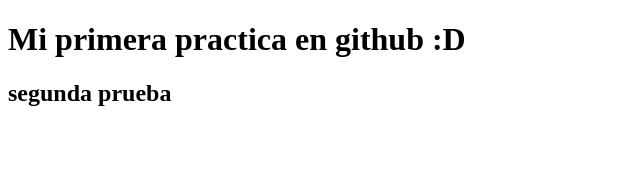
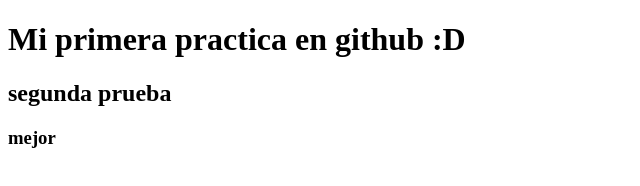
Before and after one commit to abelmenacastillo/primera-prueba, a plain HTML site: page index.html in a window 1280 px wide. Shown: the full height of the page, 0-640 px from the left. Drawn offline with Linux system fonts and the light colour scheme.

Commit message:
cambio 3

```diff
--- a/index.html
+++ b/index.html
@@ -8,5 +8,6 @@
 <body>
     <h1>Mi primera practica en github :D</h1>
     <h2>segunda prueba</h2>
+    <h3>mejor</h3>
 </body>
 </html>
```
